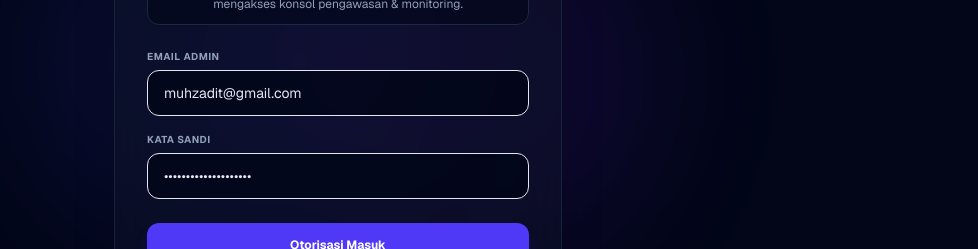
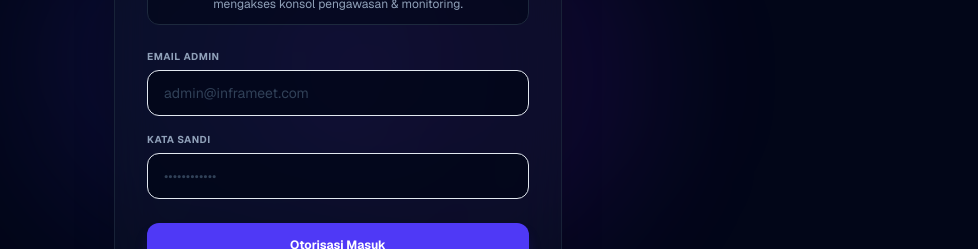
Before and after one commit to zaditprodakwah/inframeet, a Next.js app in the folder apps/frontend/: page /login in a window 1280 px wide. Shown: the part 332-581 px from the top of the page, without its empty margins (302-1280 px from the left). Built offline with nearby package versions, Linux system fonts and the light colour scheme; no server answers.

Commit message:
security: remove prefilled admin credentials from login page and synchronize supabase session cookie for middleware routing

```diff
--- a/apps/frontend/src/app/admin/layout.tsx
+++ b/apps/frontend/src/app/admin/layout.tsx
@@ -15,6 +15,10 @@ export default function AdminLayout({ children }: AdminLayoutProps) {
 
   const handleLogout = async () => {
     await supabase.auth.signOut();
+
+    // Clear the cookie manually
+    document.cookie = "sb-iwowggzeqkzewdrdjkvu-auth-token=; path=/; expires=Thu, 01 Jan 1970 00:00:00 UTC; SameSite=Lax; Secure";
+
     router.push("/login");
   };
 
--- a/apps/frontend/src/app/login/page.tsx
+++ b/apps/frontend/src/app/login/page.tsx
@@ -6,8 +6,8 @@ import { supabase } from "@/lib/supabase";
 
 export default function LoginPage() {
   const router = useRouter();
-  const [email, setEmail] = useState("muhzadit@gmail.com");
-  const [password, setPassword] = useState("@InframeetAdmin2026!");
+  const [email, setEmail] = useState("");
+  const [password, setPassword] = useState("");
   const [errorMsg, setErrorMsg] = useState("");
   const [isLoading, setIsLoading] = useState(false);
   const [isSuccess, setIsSuccess] = useState(false);
@@ -29,11 +29,24 @@ export default function LoginPage() {
         return;
       }
 
-      if (data?.user) {
+      if (data?.user && data?.session) {
+        // Set the token inside the cookie so NEXT.js middleware can read it immediately
+        const sessionData = {
+          access_token: data.session.access_token,
+          refresh_token: data.session.refresh_token,
+        };
+        const tokenValue = JSON.stringify(sessionData);
+
+        // Write the cookie manually
+        document.cookie = `sb-iwowggzeqkzewdrdjkvu-auth-token=${encodeURIComponent(tokenValue)}; path=/; max-age=${data.session.expires_in}; SameSite=Lax; Secure`;
+
         setIsSuccess(true);
         setTimeout(() => {
           router.push("/admin");
         }, 1200);
+      } else {
+        setErrorMsg("Sesi login tidak valid. Silakan hubungi pengelola.");
+        setIsLoading(false);
       }
     } catch (err: any) {
       setErrorMsg("Terjadi kesalahan sistem. Silakan coba lagi.");
```
